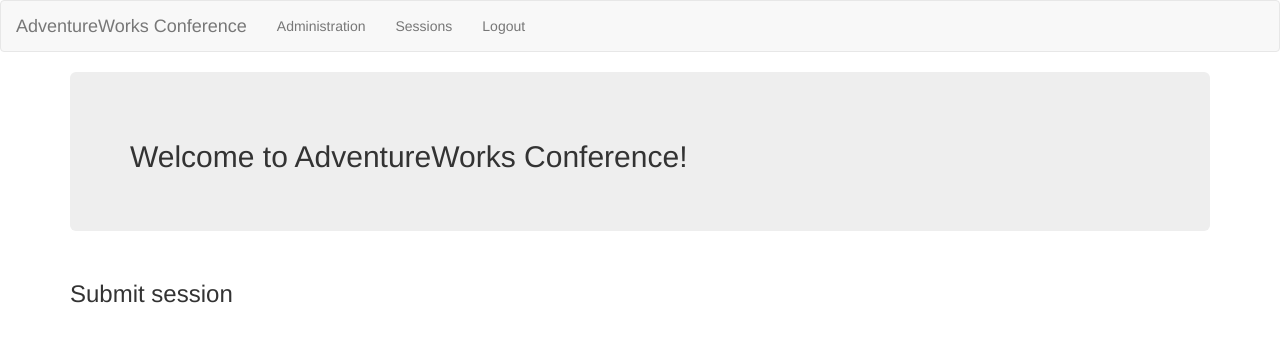
After one commit to AgataSkie/ConferenceApp, a Django app: page /conference/submit/ in a window 1280 px wide. The commit adds this page. Shown: the top 342 px of the page. Run offline with Django 3.2, Linux system fonts and the light colour scheme; the visitor is signed in with stand-in values (Sample User, id 1); some libraries are stand-ins or nearby versions.

Commit message:
added ListView and DetailView for sessions

```diff
--- a/Conference/settings.py
+++ b/Conference/settings.py
@@ -27,6 +27,7 @@
 
 ALLOWED_HOSTS = []
 
+LOGIN_URL = '/conference/login/'
 
 # Application definition
 
--- a/ConferenceApp/templates/ConferenceApp/auth/registered.html
+++ b/ConferenceApp/templates/ConferenceApp/auth/registered.html
@@ -2,11 +2,7 @@
 
 {% block content %}
 
-
-
     <h3>Welcome {{ user.first_name }}!</h3>
     <p>You have successfully registered to our conference app</p>
 
-
-
 {% endblock %}
--- /dev/null
+++ b/ConferenceApp/templates/ConferenceApp/submit_session.html
@@ -0,0 +1,8 @@
+{% extends 'ConferenceApp/layout.html' %}
+
+{% block content %}
+
+    <h3>Submit session</h3>
+
+
+{% endblock %}
--- a/ConferenceApp/urls.py
+++ b/ConferenceApp/urls.py
@@ -9,5 +9,7 @@
     url(r'^login/$', auth.login, name='login'),
     url(r'^logout/$', auth.logout, name='logout'),
     url(r'^register/$', auth.register, name='register'),
-
+    url(r'^submit/$', views.submit_session, name='submit_session'),
+    url(r'^sessions/$', views.SessionList.as_view(), name='sessions_list'),
+    url(r'^sessions/(?P<pk>[0-9]+)/$', views.SessionDetail.as_view(), name='session_detail'),
 ]
--- a/ConferenceApp/views.py
+++ b/ConferenceApp/views.py
@@ -1,6 +1,21 @@
 from django.shortcuts import render, redirect
-
+from django.contrib.auth.decorators import login_required
+from django.views.generic import ListView, DetailView
+from ConferenceApp.models import Session
 
 # Create your views here.
 def index(request):
     return render(request, 'ConferenceApp/index.html')
+
+
+class SessionList(ListView):
+    model = Session
+
+
+class SessionDetail(DetailView):
+    model = Session
+
+
+@login_required
+def submit_session(request):
+    return render(request, 'ConferenceApp/submit_session.html')
```
Also changed, not shown: ConferenceApp/templates/ConferenceApp/session_detail.html (added, +13 -0 lines), ConferenceApp/templates/ConferenceApp/session_list.html (added, +14 -0 lines).
